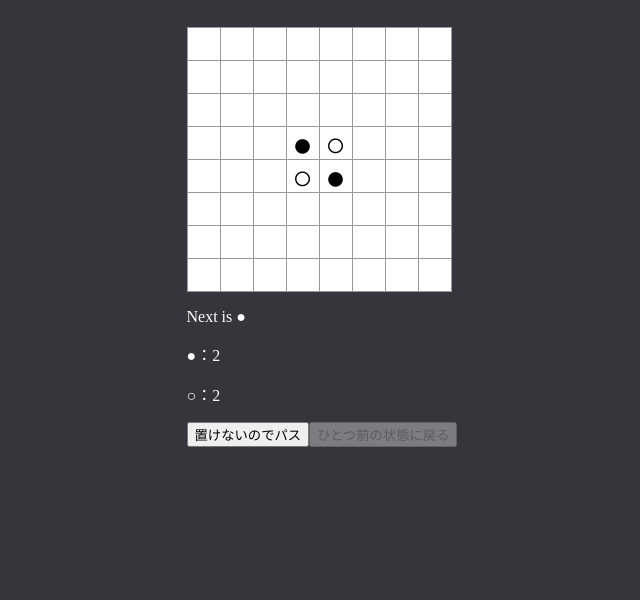
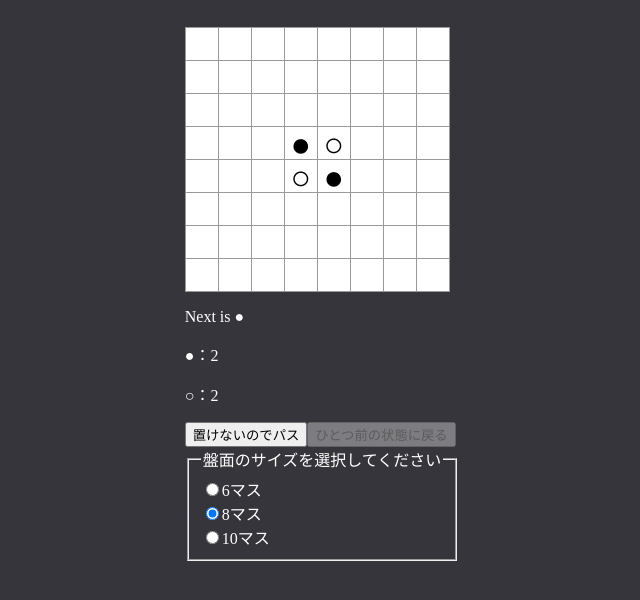
Before and after one commit to haru960197/React.ts-Othello, a React (Create React App) app: page / in a window 1280 px wide. Shown: the top 600 px of the page, without its empty margins (318-958 px from the left). Built offline with nearby package versions, Linux system fonts and the light colour scheme.

Commit message:
[add] 盤面のサイズを選択可能に

```diff
--- /dev/null
+++ b/src/components/BoardSizeRadio.tsx
@@ -0,0 +1,30 @@
+type Props = {
+    value: number;
+    onChange: (e: React.ChangeEvent<HTMLInputElement>) => void;
+}
+
+export default function BoardSizeRadio(props: Props) {
+    const boardSizes = [6, 8, 10];
+
+    return (
+        <form>
+            <fieldset>
+                <legend>盤面のサイズを選択してください</legend>
+                <div>
+                    {boardSizes.map((size: number) => (
+                        <div key={size}>
+                            <input
+                                type="radio"
+                                id={`radio-id-${size}`}
+                                value={size}
+                                onChange={props.onChange}
+                                checked={size === props.value}
+                                 />
+                            <label htmlFor={`radio-id-${size}`}>{`${size}マス`}</label>
+                        </div>
+                    ))}
+                </div>
+            </fieldset>
+        </form>
+    );
+}
--- a/src/components/Game.tsx
+++ b/src/components/Game.tsx
@@ -1,5 +1,6 @@
 import { SquareState } from './Square';
 import Board from './Board';
+import BoardSizeRadio from './BoardSizeRadio';
 import { useState } from 'react';
 
 type Point = {
@@ -17,20 +18,20 @@ type Step = {
 type GameState = {
     curStep: Step;
     prevStep: Step | null;
+    boardSize: number;
 }
-
-const boardSize = 8; // 盤面のサイズ（偶数）
 
 export default function Game() {
     const [state, setState] = useState<GameState>({
         curStep: {
-            squares: makeInitialSquares(),
-            blackIsNext: true
+            squares: makeInitialSquares(8),
+            blackIsNext: true,
         },
-        prevStep: null
+        prevStep: null,
+        boardSize: 8
     });
     const [blackNum, whiteNum] = countStones(state.curStep.squares);
-    const matchResult = calcMatchResult(blackNum, whiteNum);
+    const matchResult = calcMatchResult(blackNum, whiteNum, state.boardSize);
     const resultMessage = (result: MatchResult) => {
         if (result === null) {
             return "";
@@ -45,14 +46,14 @@ export default function Game() {
 
     function handleClick(index: number): void {
         const point: Point = {
-            x: index % boardSize,
-            y: Math.floor(index / boardSize)
+            x: index % state.boardSize,
+            y: Math.floor(index / state.boardSize)
         };
 
        if (matchResult !== null) {
             // 試合が終了している場合は何もしない
             return;
-        } else if (state.curStep.squares[boardSize * point.y + point.x]) {
+        } else if (state.curStep.squares[state.boardSize * point.y + point.x]) {
             // すでに石が置かれている場合は何もしない
             return;
         }
@@ -67,6 +68,7 @@ export default function Game() {
         const newSquares: SquareState[] = result!;
 
         setState((prevState) => ({
+            ...prevState,
             curStep: {
                 squares: newSquares,
                 blackIsNext: !prevState.curStep.blackIsNext
@@ -75,12 +77,27 @@ export default function Game() {
         }));
     }
 
+    /**
+     * 盤面サイズのラジオボックスを制御
+     */
+    function handleChange(e: React.ChangeEvent<HTMLInputElement>) {
+        const newBoardSize = Number((e.target as HTMLInputElement).value);
+        setState({
+            curStep: {
+                squares: makeInitialSquares(newBoardSize),
+                blackIsNext: true,
+            },
+            prevStep: null,
+            boardSize: newBoardSize
+        });
+    }
+
     return (
         <div>
             <Board
                 squares={state.curStep.squares}
                 onClick={handleClick}
-                boardSize={boardSize}
+                boardSize={state.boardSize}
             />
             <p>{"Next is " + (state.curStep.blackIsNext ? '●' : '○')}</p>
             <p>{`●：${blackNum}`}</p>
@@ -98,8 +115,10 @@ export default function Game() {
             </button>
             <button
                 disabled={state.prevStep === null}
-                onClick={() => setState((prev) => ({ curStep: prev.prevStep!, prevStep: null }))}
+                onClick={() => setState(
+                    (prev) => ({ ...prev, curStep: prev.prevStep!, prevStep: null }))}
             >ひとつ前の状態に戻る</button>
+            <BoardSizeRadio value={state.boardSize} onChange={handleChange} />
         </div>
     );
 }
@@ -107,7 +126,7 @@ export default function Game() {
 /**
  * ゲーム開始時の盤面を生成する
  */
-function makeInitialSquares(): SquareState[] {
+function makeInitialSquares(boardSize: number): SquareState[] {
     const initSquares = Array<SquareState>(boardSize * boardSize).fill(null);
     const corePoint: Point = { x: boardSize / 2 - 1, y: boardSize / 2 - 1 };
     initSquares[boardSize * corePoint.y + corePoint.x] = '●';
@@ -130,6 +149,7 @@ function renewSquares(
     squares: SquareState[]
 ): SquareState[] | null {
     let newSquares = squares.slice();
+    const boardSize = Math.sqrt(squares.length);
     // 石の置かれた位置を更新
     newSquares[boardSize * point.y + point.x] = color;
 
@@ -198,6 +218,7 @@ function reverseSquares(
     vec: Point,
     squares: SquareState[]
 ): SquareState[] {
+    const boardSize = Math.sqrt(squares.length);
     const curPoint: Point = {
         x: point.x + vec.x,
         y: point.y + vec.y
@@ -235,9 +256,11 @@ function countStones(squares: SquareState[]): number[] {
  * 石の数から試合の結果を算出
  * @param blackNum 黒の数
  * @param whiteNum 白の数
+ * @param boardSize 盤面のサイズ
  * @returns 試合の途中ならnull、引き分けなら'x'
  */
-function calcMatchResult(blackNum: number, whiteNum: number): MatchResult {
+function calcMatchResult(
+    blackNum: number, whiteNum: number, boardSize: number): MatchResult {
     if (blackNum === 0 || whiteNum === 0) {
         return whiteNum === 0 ? '●' : '○';
     } else if (blackNum + whiteNum < boardSize * boardSize) {
```
